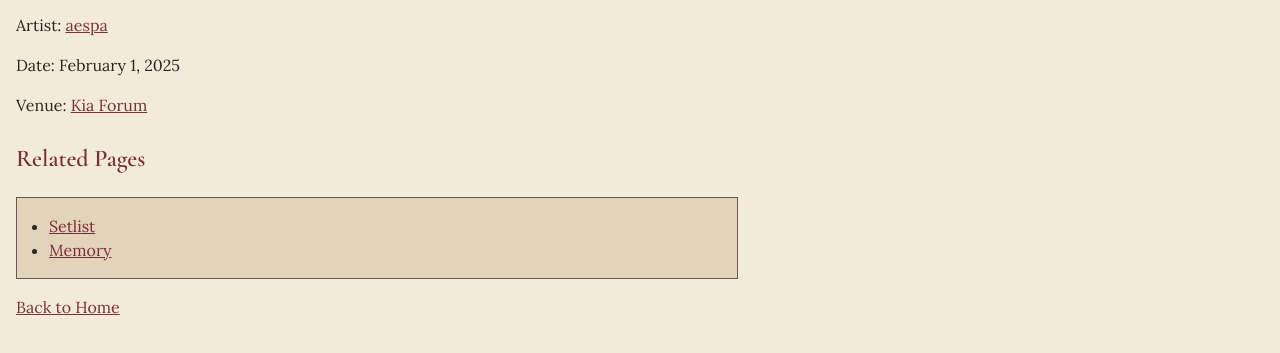
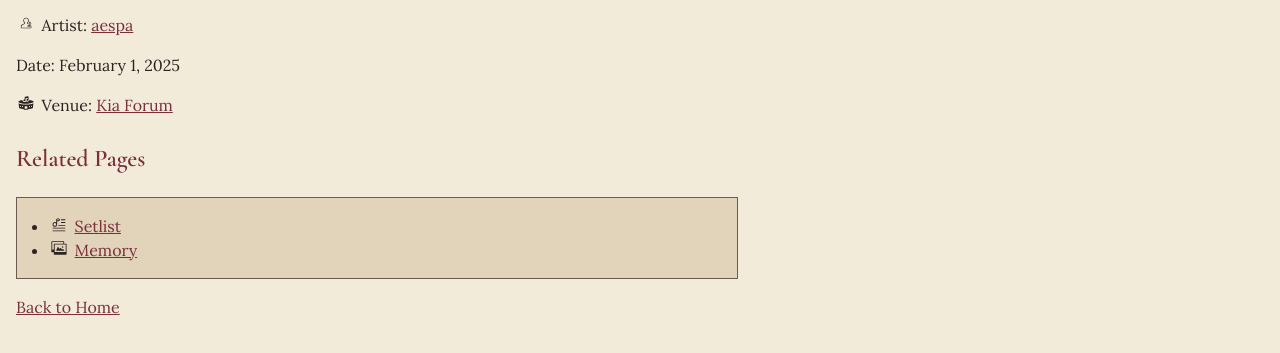
Before and after one commit to Bdon101/Concerto, a website: page packages/proto/public/shows/aespa-kia-forum-2025.html in a window 1280 px wide. Shown: the part 93-446 px from the top of the page. Drawn offline with nearby package versions, Linux system fonts and the light colour scheme.

Commit message:
added icons

```diff
--- a/packages/proto/public/shows/aespa-kia-forum-2025.html
+++ b/packages/proto/public/shows/aespa-kia-forum-2025.html
@@ -11,14 +11,14 @@
 </head>
 <body>
   <h1>aespa at Kia Forum</h1>
-  <p>Artist: <a href="../artists/aespa.html">aespa</a></p>
+  <p><svg class="icon" aria-hidden="true"><use href="/icons/show-details.svg#icon-artist" /></svg>Artist: <a href="../artists/aespa.html">aespa</a></p>
   <p>Date: <time datetime="2025-02-01">February 1, 2025</time></p>
-  <p>Venue: <a href="../venues/kia-forum.html">Kia Forum</a></p>
+  <p><svg class="icon" aria-hidden="true"><use href="/icons/show-details.svg#icon-venue" /></svg>Venue: <a href="../venues/kia-forum.html">Kia Forum</a></p>
 
   <h2>Related Pages</h2>
   <ul>
-    <li><a href="../setlists/aespa-kia-forum-2025-setlist.html">Setlist</a></li>
-    <li><a href="../memories/aespa-kia-forum-2025-memory.html">Memory</a></li>
+    <li><svg class="icon" aria-hidden="true"><use href="/icons/show-details.svg#icon-setlist" /></svg><a href="../setlists/aespa-kia-forum-2025-setlist.html">Setlist</a></li>
+    <li><svg class="icon" aria-hidden="true"><use href="/icons/show-details.svg#icon-memory" /></svg><a href="../memories/aespa-kia-forum-2025-memory.html">Memory</a></li>
   </ul>
 
   <p><a href="../index.html">Back to Home</a></p>
--- a/packages/proto/public/styles/page.css
+++ b/packages/proto/public/styles/page.css
@@ -33,6 +33,15 @@
   color: var(--color-link);
 }
 
+svg.icon {
+  display: inline-block;
+  width: 1.25em;
+  height: 1.25em;
+  vertical-align: text-bottom;
+  fill: currentColor;
+  margin-right: 0.35rem;
+}
+
 p,
 ul,
 ol {
```
Also changed, not shown: packages/proto/public/shows/grent-perez-fonda-2023.html (+4 -4 lines), packages/proto/assets/noun-music-artist-3580649.svg (added), packages/proto/assets/noun-polaroid-2059581.svg (added), packages/proto/assets/noun-setlist-4749827.svg (added), packages/proto/assets/noun-venue-2228292.svg (added), packages/proto/public/icons/show-details.svg (added).
